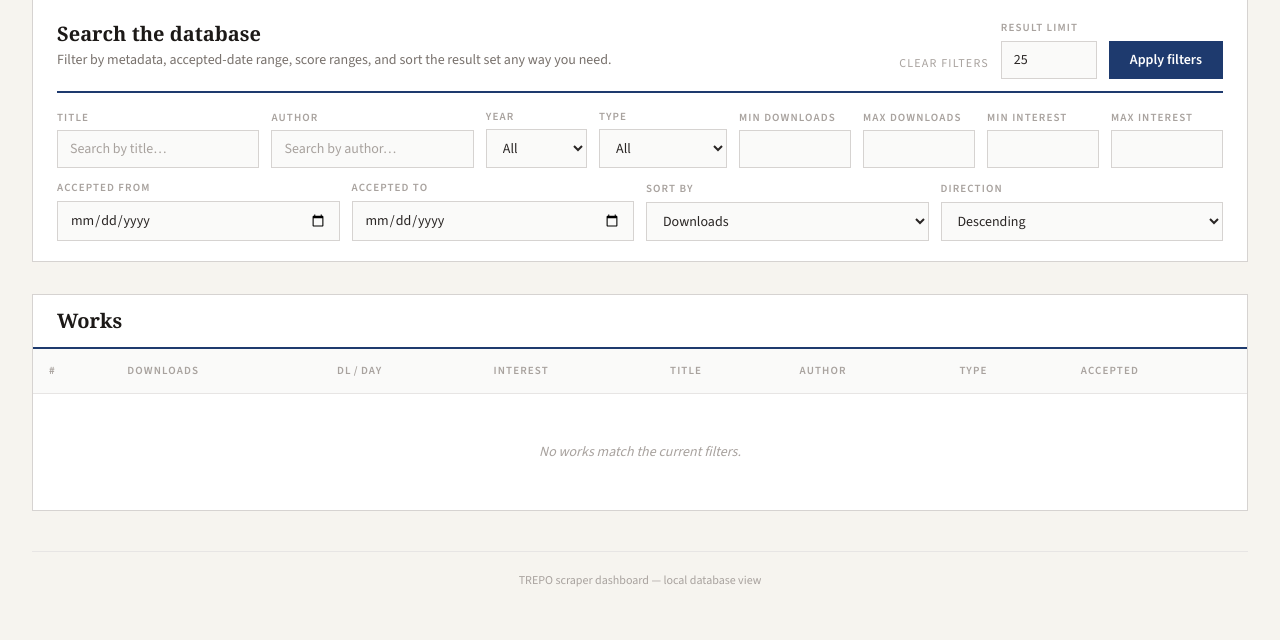
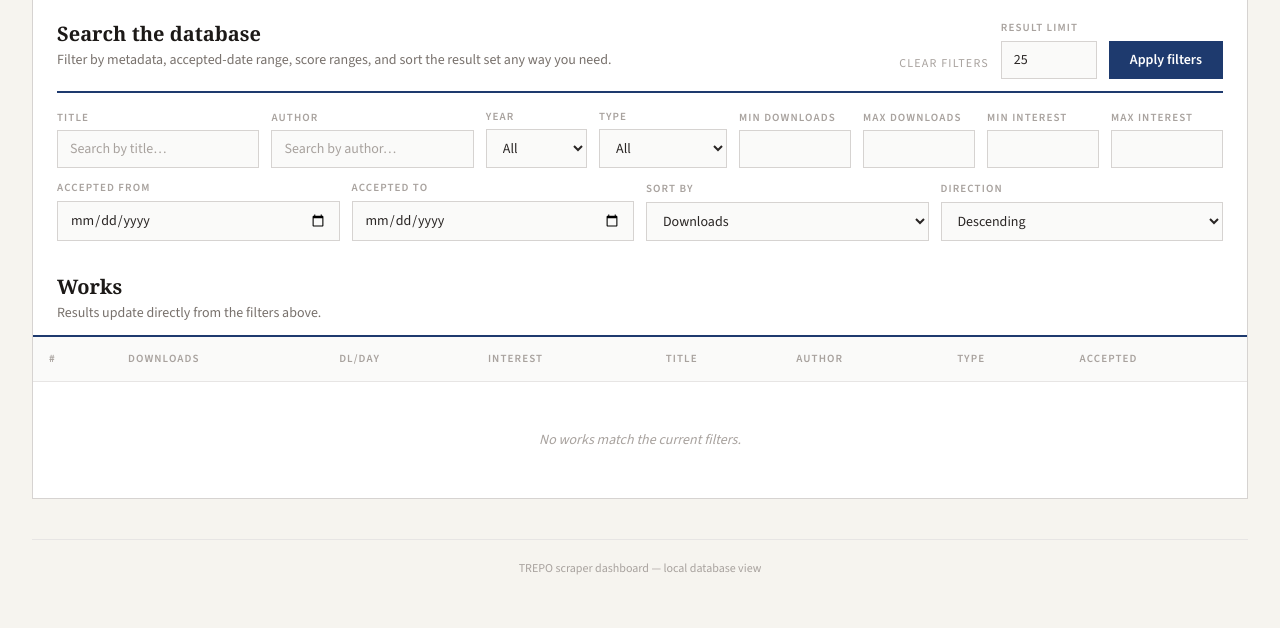
Before and after one commit to Koodattu/trepo-analytics, a Flask app: page / in a window 1280 px wide. Shown: the part 1450-2090 px from the top of the page. Run offline with Flask 3, Linux system fonts and the light colour scheme; data comes from the database, SQL or seed files in the repository; data that the repository does not hold is empty; some libraries are stand-ins or nearby versions.

Commit message:
Add Clear Filters button and reset logic
Combine the Search/Filter and Works sections into a single wrapper and adjust layout spacing. Replace the Clear filters link with a button (#clearFilters), add a small subtitle under the Works heading, and simplify the DL/day column label. Introduce DEFAULT_FILTERS, an applyDefaultFilters helper, and a fetchWorks abstraction. Wire the clear button to reset form fields, update history, and re-fetch /api/works; also use fetchWorks from the search submit flow. Minor DOM and rendering adjustments to support the live reset behavior.

```diff
--- a/src/tuni_scraper/templates/index.html
+++ b/src/tuni_scraper/templates/index.html
@@ -797,8 +797,9 @@
         })();
       </script>
 
-      <!-- Search / filter -->
-      <section class="mb-8 border border-stone-300 bg-white px-5 py-5 sm:px-6">
+      <!-- Search / filter + works -->
+      <section class="mb-8 border border-stone-300 bg-white">
+        <div class="px-5 py-5 sm:px-6">
         <form id="searchForm">
           <div class="flex flex-col gap-4 border-b-2 border-[#1e3a6e] pb-3 xl:flex-row xl:items-start xl:justify-between">
             <div>
@@ -806,7 +807,7 @@
               <p class="mt-0.5 text-sm text-stone-500">Filter by metadata, accepted-date range, score ranges, and sort the result set any way you need.</p>
             </div>
             <div class="flex flex-col gap-3 sm:flex-row sm:items-end xl:justify-end">
-              <a href="/" class="order-1 text-xs font-medium uppercase tracking-widest text-stone-400 underline-offset-2 hover:text-[#1e3a6e] hover:underline sm:order-none sm:mb-2">Clear filters</a>
+              <button id="clearFilters" type="button" class="order-1 text-left text-xs font-medium uppercase tracking-widest text-stone-400 underline-offset-2 hover:text-[#1e3a6e] hover:underline sm:order-none sm:mb-2">Clear filters</button>
               <div class="min-w-24 flex-1 sm:max-w-32">
                 <label for="limit" class="mb-1 block text-[11px] font-semibold uppercase tracking-widest text-stone-400">Result limit</label>
                 <input
@@ -969,12 +970,12 @@
           </div>
           </div>
         </form>
-      </section>
-
-      <!-- Works table -->
-      <section class="border border-stone-300 bg-white">
+        </div>
         <div class="flex items-center justify-between border-b-2 border-[#1e3a6e] px-5 py-3 sm:px-6">
-          <h2 class="font-serif text-xl font-semibold text-stone-900">Works</h2>
+          <div>
+            <h2 class="font-serif text-xl font-semibold text-stone-900">Works</h2>
+            <p class="mt-0.5 text-sm text-stone-500">Results update directly from the filters above.</p>
+          </div>
         </div>
         <div class="overflow-x-auto">
           <table class="min-w-full text-left text-sm">
@@ -982,7 +983,7 @@
               <tr>
                 <th class="border-b border-stone-200 px-4 py-3 font-semibold">#</th>
                 <th class="border-b border-stone-200 px-4 py-3 font-semibold">Downloads</th>
-                <th class="border-b border-stone-200 px-4 py-3 font-semibold">DL&thinsp;/&thinsp;day</th>
+                <th class="border-b border-stone-200 px-4 py-3 font-semibold">DL/day</th>
                 <th class="border-b border-stone-200 px-4 py-3 font-semibold">Interest</th>
                 <th class="border-b border-stone-200 px-4 py-3 font-semibold">Title</th>
                 <th class="border-b border-stone-200 px-4 py-3 font-semibold">Author</th>
@@ -1021,10 +1022,40 @@
       <script>
         (function () {
           const form = document.getElementById('searchForm');
+          const clearFiltersButton = document.getElementById('clearFilters');
           const tbody = document.getElementById('worksBody');
+          const DEFAULT_FILTERS = {
+            title: '',
+            author: '',
+            year: '',
+            work_type: '',
+            min_downloads: '',
+            max_downloads: '',
+            min_interest: '',
+            max_interest: '',
+            accepted_start: '',
+            accepted_end: '',
+            sort_by: 'downloads',
+            sort_direction: 'desc',
+            limit: '25',
+          };
 
           function esc(str) {
             return String(str ?? '').replace(/&/g,'&amp;').replace(/</g,'&lt;').replace(/>/g,'&gt;').replace(/"/g,'&quot;');
+          }
+
+          function applyDefaultFilters() {
+            Object.entries(DEFAULT_FILTERS).forEach(([name, value]) => {
+              const field = form.elements.namedItem(name);
+              if (!field) return;
+              field.value = value;
+            });
+          }
+
+          async function fetchWorks(url) {
+            const res = await fetch(url);
+            const data = await res.json();
+            renderRows(data.works);
           }
 
           function renderRows(works) {
@@ -1050,9 +1081,7 @@
             const params = new URLSearchParams(new FormData(form));
             history.replaceState(null, '', '?' + params.toString());
             try {
-              const res = await fetch('/api/works?' + params.toString());
-              const data = await res.json();
-              renderRows(data.works);
+              await fetchWorks('/api/works?' + params.toString());
             } catch (e) {
               console.error('Search failed', e);
             }
@@ -1062,6 +1091,20 @@
 
           // Live search on input fields with debounce
           let debounceTimer;
+          if (clearFiltersButton) {
+            clearFiltersButton.addEventListener('click', async () => {
+              clearTimeout(debounceTimer);
+              applyDefaultFilters();
+              history.replaceState(null, '', window.location.pathname);
+
+              try {
+                await fetchWorks('/api/works');
+              } catch (e) {
+                console.error('Clearing filters failed', e);
+              }
+            });
+          }
+
           form.querySelectorAll('input, select').forEach(el => {
             el.addEventListener('input', () => {
               clearTimeout(debounceTimer);
```
